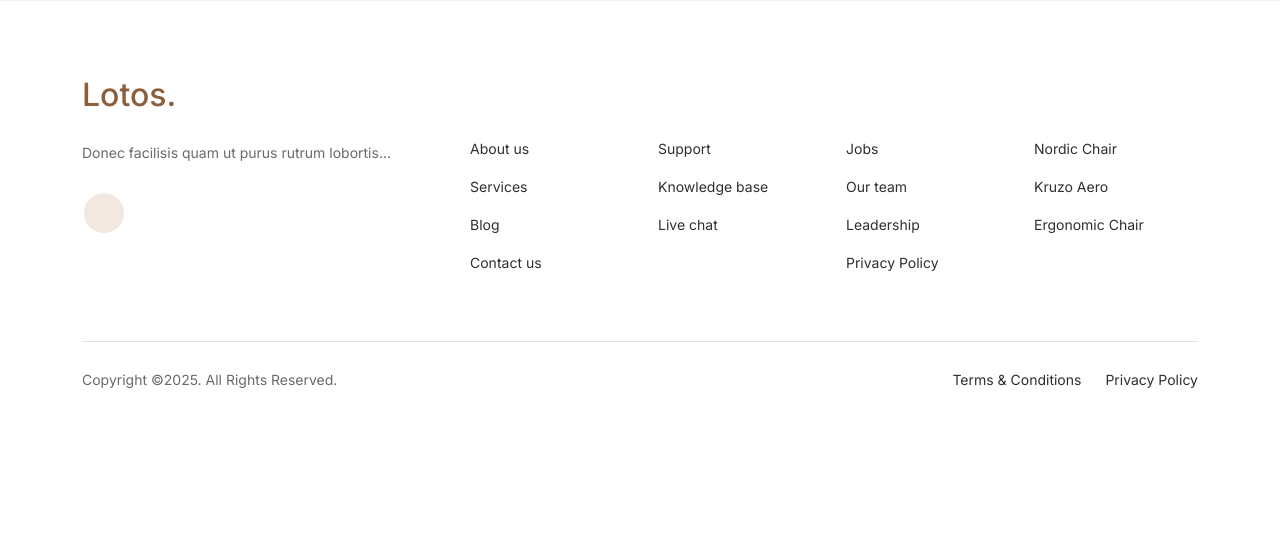
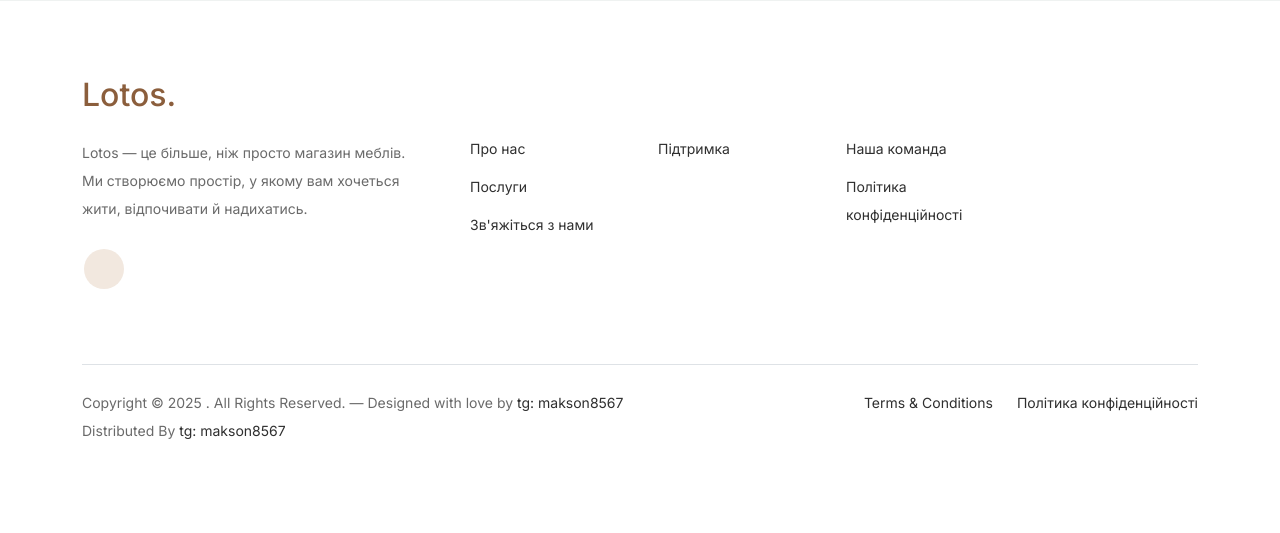
Before and after one commit to money-stash/furni_website_seller, a Flask app: page /product/1 in a window 1280 px wide. Shown: the part 1073-1606 px from the top of the page. Before the commit the page ends 1461 px from the top, so only its background shows below. Run offline with Flask 3, Linux system fonts and the light colour scheme; data comes from the database, SQL or seed files in the repository; some libraries are stand-ins or nearby versions.

Commit message:
product page footer reworks

```diff
--- a/templates/index.html
+++ b/templates/index.html
@@ -479,10 +479,7 @@
 
             <ul class="list-unstyled custom-social">
               <li>
-                <a href="#"><span class="fa fa-brands fa-facebook-f"></span></a>
-              </li>
-              <li>
-                <a href="#"><span class="fa fa-brands fa-instagram"></span></a>
+                <a href="https://www.instagram.com/lotos_mebel_ua"><span class="fa fa-brands fa-instagram"></span></a>
               </li>
             </ul>
           </div>
--- a/templates/product_info.html
+++ b/templates/product_info.html
@@ -154,37 +154,47 @@
     </div> <!-- container -->
   </div> <!-- section -->
 
-  <!-- FOOTER -->
+  <!-- Start Footer Section -->
     <footer class="footer-section">
       <div class="container relative">
-      <!-- <div class="sofa-img"><img src="images/sofa.png" alt="Image" class="img-fluid"></div>
-      <div class="row">
-        <div class="col-lg-8">
-          <div class="subscription-form">
-            <h3 class="d-flex align-items-center"><span class="me-1"><img src="images/envelope-outline.svg" alt="mail" class="img-fluid"></span><span>Subscribe to Newsletter</span></h3>
-            <form action="#" class="row g-3">
-              <div class="col-auto"><input type="text" class="form-control" placeholder="Enter your name"></div>
-              <div class="col-auto"><input type="email" class="form-control" placeholder="Enter your email"></div>
-              <div class="col-auto"><button class="btn btn-primary"><span class="fa fa-paper-plane"></span></button></div>
-            </form>
-          </div>
-        </div>
-      </div> -->
-
         <div class="row g-5 mb-5">
           <div class="col-lg-4">
-          <div class="mb-4 footer-logo-wrap"><a href="#" class="footer-logo">Lotos<span>.</span></a></div>
-          <p class="mb-4">Donec facilisis quam ut purus rutrum lobortis...</p>
+            <div class="mb-4 footer-logo-wrap">
+              <a href="#" class="footer-logo">Lotos<span>.</span></a>
+            </div>
+            <p class="mb-4">
+              Lotos — це більше, ніж просто магазин меблів. Ми створюємо простір, у якому вам хочеться жити, відпочивати й надихатись.
+            </p>
+
             <ul class="list-unstyled custom-social">
-            <li><a href="https://www.instagram.com/lotos_mebel_ua"><span class="fa fa-brands fa-instagram"></span></a></li>
+              <li>
+                <a href="https://www.instagram.com/lotos_mebel_ua"><span class="fa fa-brands fa-instagram"></span></a>
+              </li>
             </ul>
           </div>
+
           <div class="col-lg-8">
             <div class="row links-wrap">
-            <div class="col-6 col-sm-6 col-md-3"><ul class="list-unstyled"><li><a href="#">About us</a></li><li><a href="#">Services</a></li><li><a href="#">Blog</a></li><li><a href="#">Contact us</a></li></ul></div>
-            <div class="col-6 col-sm-6 col-md-3"><ul class="list-unstyled"><li><a href="#">Support</a></li><li><a href="#">Knowledge base</a></li><li><a href="#">Live chat</a></li></ul></div>
-            <div class="col-6 col-sm-6 col-md-3"><ul class="list-unstyled"><li><a href="#">Jobs</a></li><li><a href="#">Our team</a></li><li><a href="#">Leadership</a></li><li><a href="#">Privacy Policy</a></li></ul></div>
-            <div class="col-6 col-sm-6 col-md-3"><ul class="list-unstyled"><li><a href="#">Nordic Chair</a></li><li><a href="#">Kruzo Aero</a></li><li><a href="#">Ergonomic Chair</a></li></ul></div>
+              <div class="col-6 col-sm-6 col-md-3">
+                <ul class="list-unstyled">
+                  <li><a href="#">Про нас</a></li>
+                  <li><a href="#">Послуги</a></li>
+                  <li><a href="#">Зв'яжіться з нами</a></li>
+                </ul>
+              </div>
+
+              <div class="col-6 col-sm-6 col-md-3">
+                <ul class="list-unstyled">
+                  <li><a href="#">Підтримка</a></li>
+                </ul>
+              </div>
+
+              <div class="col-6 col-sm-6 col-md-3">
+                <ul class="list-unstyled">
+                  <li><a href="#">Наша команда</a></li>
+                  <li><a href="#">Політика конфіденційності</a></li>
+                </ul>
+              </div>
             </div>
           </div>
         </div>
@@ -192,16 +202,28 @@
         <div class="border-top copyright">
           <div class="row pt-4">
             <div class="col-lg-6">
-            <p class="mb-2 text-center text-lg-start">Copyright &copy;<script>document.write(new Date().getFullYear());</script>. All Rights Reserved.</p>
+              <p class="mb-2 text-center text-lg-start">
+                Copyright &copy;
+                <script>
+                  document.write(new Date().getFullYear());
+                </script>
+                . All Rights Reserved. &mdash; Designed with love by
+                <a href="https://t.me/makson8567">tg: makson8567</a> Distributed By
+				<a href="https://t.me/makson8567">tg: makson8567</a>
+              </p>
             </div>
+
             <div class="col-lg-6 text-center text-lg-end">
-            <ul class="list-unstyled d-inline-flex ms-auto"><li class="me-4"><a href="#">Terms &amp; Conditions</a></li><li><a href="#">Privacy Policy</a></li></ul>
+              <ul class="list-unstyled d-inline-flex ms-auto">
+                <li class="me-4"><a href="#">Terms &amp; Conditions</a></li>
+                <li><a href="#">Політика конфіденційності</a></li>
+              </ul>
             </div>
           </div>
         </div>
-
       </div>
     </footer>
+    <!-- End Footer Section -->
 
   <script src="js/bootstrap.bundle.min.js"></script>
 
```
Lines whose indentation alone changed are shown as unchanged.
